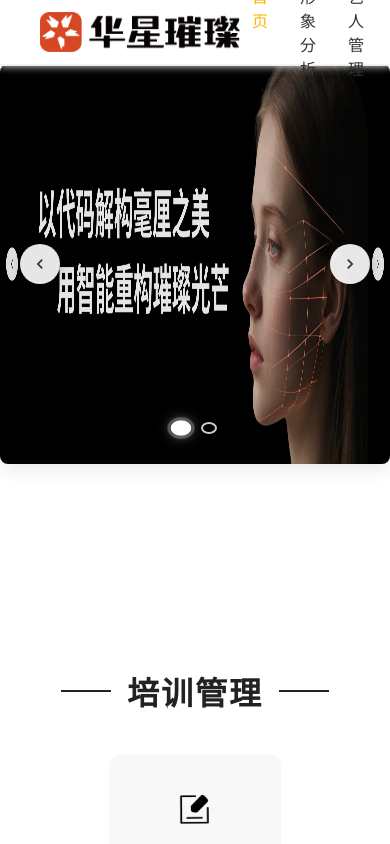
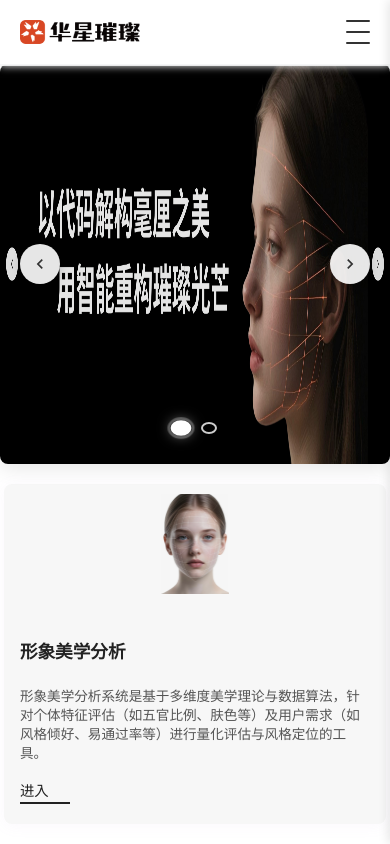
Before and after one commit to xxxfengsu/web2Android, a React (Vite) app: page / in a window 390 px wide. Built offline with nearby package versions, Linux system fonts and the light colour scheme; sample sign-in values are in the browser's storage.

Commit message:
feat: components: header and home page adapt mobile style

```diff
--- a/src/compoents/Header/Header.less
+++ b/src/compoents/Header/Header.less
@@ -35,9 +35,18 @@
       font-size: 16px;
       color: #333;
       cursor: pointer;
+      padding: 8px 16px;
+      border-radius: 4px;
+      transition: all 0.3s ease;
+
+      &:hover {
+        background-color: #f5f5f5;
+      }
+
       &.active {
         color: #ffb400;
         font-weight: 500;
+        background-color: #fff8e1;
       }
     }
   }
@@ -52,6 +61,11 @@
       background-size: 100% 100%;
       background-repeat: no-repeat;
       cursor: pointer;
+      transition: transform 0.2s ease;
+
+      &:hover {
+        transform: scale(1.1);
+      }
     }
     .icon-user{
       background-image: url('/icon/icon_profile.png');
@@ -67,3 +81,190 @@
     }
   }
 }
+
+// 汉堡菜单按钮
+.hamburger-menu {
+  width: 24px;
+  height: 24px;
+  display: flex;
+  flex-direction: column;
+  justify-content: space-between;
+  cursor: pointer;
+  padding: 4px 0;
+
+  .hamburger-line {
+    width: 100%;
+    height: 2px;
+    background-color: #333;
+    border-radius: 2px;
+    transition: all 0.3s ease;
+    transform-origin: center;
+
+    &.open {
+      &:nth-child(1) {
+        transform: translateY(7px) rotate(45deg);
+      }
+      &:nth-child(2) {
+        opacity: 0;
+      }
+      &:nth-child(3) {
+        transform: translateY(-7px) rotate(-45deg);
+      }
+    }
+  }
+}
+
+// 抽屉遮罩层
+.drawer-overlay {
+  position: fixed;
+  top: 0;
+  left: 0;
+  width: 100%;
+  height: 100%;
+  background-color: rgba(0, 0, 0, 0.5);
+  z-index: 998;
+  opacity: 0;
+  visibility: hidden;
+  transition: all 0.3s ease;
+
+  &.open {
+    opacity: 1;
+    visibility: visible;
+  }
+}
+
+// 抽屉主体
+.drawer {
+  position: fixed;
+  top: 0;
+  right: -300px;
+  width: 300px;
+  height: 100%;
+  background: #fff;
+  z-index: 999;
+  transition: right 0.3s ease;
+  box-shadow: -2px 0 10px rgba(0, 0, 0, 0.1);
+  display: flex;
+  flex-direction: column;
+
+  &.open {
+    right: 0;
+  }
+}
+
+// 抽屉头部
+.drawer-header {
+  display: flex;
+  justify-content: space-between;
+  align-items: center;
+  padding: 20px;
+  border-bottom: 1px solid #e0e0e0;
+  background: #f8f9fa;
+
+  h3 {
+    margin: 0;
+    font-size: 18px;
+    font-weight: 600;
+    color: #333;
+  }
+
+  .close-btn {
+    width: 30px;
+    height: 30px;
+    border-radius: 50%;
+    background: #f0f0f0;
+    display: flex;
+    align-items: center;
+    justify-content: center;
+    cursor: pointer;
+    font-size: 20px;
+    color: #666;
+    transition: all 0.2s ease;
+
+    &:hover {
+      background: #e0e0e0;
+      color: #333;
+    }
+  }
+}
+
+// 抽屉内容
+.drawer-content {
+  flex: 1;
+  padding: 20px 0;
+  overflow-y: auto;
+}
+
+// 抽屉菜单项
+.drawer-menu-item {
+  padding: 16px 20px;
+  font-size: 16px;
+  color: #333;
+  cursor: pointer;
+  border-bottom: 1px solid #f0f0f0;
+  transition: all 0.2s ease;
+
+  &:hover {
+    background-color: #f5f5f5;
+    padding-left: 25px;
+  }
+
+  &.active {
+    color: #ffb400;
+    font-weight: 500;
+    background-color: #fff8e1;
+    border-left: 3px solid #ffb400;
+  }
+
+  &:last-child {
+    border-bottom: none;
+  }
+}
+
+// 抽屉图标区域
+.drawer-icons {
+  margin-top: 30px;
+  padding-top: 20px;
+  border-top: 1px solid #e0e0e0;
+}
+
+.drawer-icon-item {
+  display: flex;
+  align-items: center;
+  padding: 12px 20px;
+  cursor: pointer;
+  transition: all 0.2s ease;
+
+  &:hover {
+    background-color: #f5f5f5;
+  }
+
+  i {
+    width: 20px;
+    height: 20px;
+    background-size: 100% 100%;
+    background-repeat: no-repeat;
+    margin-right: 12px;
+  }
+
+  span {
+    font-size: 14px;
+    color: #666;
+  }
+}
+
+// 移动端适配
+@media (max-width: 768px) {
+  .header {
+    padding: 0 20px;
+
+    .header-left .logo {
+      width: 120px;
+      height: 24px;
+    }
+
+    .header-center {
+      display: none;
+    }
+  }
+}
--- a/src/compoents/Header/Header.tsx
+++ b/src/compoents/Header/Header.tsx
@@ -2,10 +2,13 @@ import { useEffect, useState } from 'react';
 import './Header.less';
 import { useNavigate, useLocation } from 'react-router-dom';
 import { useMemo } from 'react';
+
 export default function Header() {
   const navigate = useNavigate();
   const location = useLocation();
   const [activeIndex, setActiveIndex] = useState(0);
+  const [isMobile, setIsMobile] = useState(false);
+  const [isDrawerOpen, setIsDrawerOpen] = useState(false);
   const menuList = [
     '首页',
     '形象分析',
@@ -21,6 +24,18 @@ export default function Header() {
     ''
   ], []);
 
+  // 检测移动端
+  useEffect(() => {
+    const checkMobile = () => {
+      setIsMobile(window.innerWidth <= 768);
+    };
+
+    checkMobile();
+    window.addEventListener('resize', checkMobile);
+
+    return () => window.removeEventListener('resize', checkMobile);
+  }, []);
+
   useEffect(() => {
     const idx = menuRoutes.findIndex((route: string) => route && location.pathname === route);
     setActiveIndex(idx === -1 ? 0 : idx);
@@ -29,13 +44,25 @@ export default function Header() {
   function setActive(idx: number) {
     if (menuRoutes[idx]) {
       navigate(menuRoutes[idx]);
+      setIsDrawerOpen(false); // 点击菜单项后关闭抽屉
     }
   }
-  return <div className="header">
+
+  function toggleDrawer() {
+    setIsDrawerOpen(!isDrawerOpen);
+  }
+
+  function closeDrawer() {
+    setIsDrawerOpen(false);
+  }
+  return <>
+    <div className="header">
       <div className="header-left">
         <img src="/logoWithTitle.png" alt="logo" className="logo" />
+      </div>
 
-  </div>
+      {/* 桌面端菜单 */}
+      {!isMobile && (
         <div className="header-center">
           {menuList.map((item, idx) => (
             <div
@@ -47,10 +74,72 @@ export default function Header() {
             </div>
           ))}
         </div>
+      )}
+
       <div className="header-right">
+        {!isMobile && (
+          <>
             <i className="icon-user"></i>
             <i className="icon-heart"></i>
             <i className="icon-cart"></i>
+          </>
+        )}
+
+        {/* 移动端汉堡菜单按钮 */}
+        {isMobile && (
+          <div className="hamburger-menu" onClick={toggleDrawer}>
+            <div className={`hamburger-line ${isDrawerOpen ? 'open' : ''}`}></div>
+            <div className={`hamburger-line ${isDrawerOpen ? 'open' : ''}`}></div>
+            <div className={`hamburger-line ${isDrawerOpen ? 'open' : ''}`}></div>
+          </div>
+        )}
       </div>
     </div>
+
+    {/* 移动端抽屉菜单 */}
+    {isMobile && (
+      <>
+        {/* 遮罩层 */}
+        <div
+          className={`drawer-overlay ${isDrawerOpen ? 'open' : ''}`}
+          onClick={closeDrawer}
+        ></div>
+
+        {/* 抽屉内容 */}
+        <div className={`drawer ${isDrawerOpen ? 'open' : ''}`}>
+          <div className="drawer-header">
+            <h3>菜单</h3>
+            <div className="close-btn" onClick={closeDrawer}>×</div>
+          </div>
+
+          <div className="drawer-content">
+            {menuList.map((item, idx) => (
+              <div
+                key={item}
+                className={`drawer-menu-item${activeIndex === idx ? ' active' : ''}`}
+                onClick={() => setActive(idx)}
+              >
+                {item}
+              </div>
+            ))}
+
+            <div className="drawer-icons">
+              <div className="drawer-icon-item">
+                <i className="icon-user"></i>
+                <span>个人中心</span>
+              </div>
+              <div className="drawer-icon-item">
+                <i className="icon-heart"></i>
+                <span>我的收藏</span>
+              </div>
+              <div className="drawer-icon-item">
+                <i className="icon-cart"></i>
+                <span>购物车</span>
+              </div>
+            </div>
+          </div>
+        </div>
+      </>
+    )}
+  </>
 }
--- a/src/pages/home/Home.less
+++ b/src/pages/home/Home.less
@@ -27,6 +27,7 @@
   align-items: flex-start;
   gap: 24px;
   background: transparent;
+  flex-wrap: wrap;
 }
 .center-content {
   width: 80%;
@@ -133,29 +134,178 @@
   letter-spacing: 1px;
 }
 
-@media (max-width: 900px) {
+// 移动端优化 (768px以下)
+@media (max-width: 768px) {
   .center-content {
     flex-direction: column;
-    gap: 24px;
-    max-width: 98vw;
+    width: 95%;
+    gap: 20px;
+    padding: 30px 0;
+  }
+
+  .feature-card {
+    flex-direction: column;
+    margin-bottom: 20px;
+  }
+
+  .feature-left, .feature-right {
+    height: 180px;
+  }
+
+  .feature-img {
+    max-width: 70%;
+    max-height: 140px;
+  }
+
+  .feature-info {
+    padding: 24px 20px;
+  }
+
+  .feature-info h2 {
+    font-size: 1.3rem;
+    margin-bottom: 12px;
+  }
+
+  .feature-info p {
+    font-size: 0.9rem;
+    line-height: 1.5;
+    margin-bottom: 20px;
+  }
+
+  // 培训管理移动端优化
+  .training-content {
+    width: 95%;
+    margin: 30px auto;
+    display: grid;
+    grid-template-columns: repeat(2, 1fr);
+    gap: 16px;
+    justify-items: center;
+  }
+  .training-item {
+    width: 100%;
+    max-width: 160px;
+    height: 140px;
+    margin-bottom: 0;
+    transition: all 0.3s ease;
+  }
+  .training-item:hover {
+    transform: translateY(-2px) scale(1.02);
+  }
+  .training-item img {
+    width: 48px;
+    height: 48px;
+    margin-bottom: 12px;
+  }
+  .training-label {
+    font-size: 0.95rem;
+  }
+
+  // 案例展示移动端优化
+  .case-content {
+    width: 95%;
+    margin: 30px auto;
+    display: grid;
+    grid-template-columns: repeat(2, 1fr);
+    gap: 16px;
+    justify-items: center;
+  }
+  .case-item {
+    width: 100%;
+    max-width: 170px;
+    height: 200px;
+    margin-bottom: 0;
+    border-radius: 12px;
+    box-shadow: 0 4px 16px rgba(180,139,228,0.10);
+    transition: all 0.3s ease;
+  }
+  .case-item:hover {
+    transform: translateY(-2px) scale(1.02);
+  }
+  .case-img-group, .case-img-placeholder {
+    width: 85%;
+    height: 65%;
+    margin-top: 20px;
+    border-radius: 8px;
+  }
+  .case-fav {
+    top: 12px;
+    right: 12px;
+  }
+  .case-fav img {
+    width: 20px;
+    height: 20px;
+  }
+  .case-label {
+    margin: 12px 0 0 0;
+    font-size: 0.95rem;
+  }
+
+  // 视觉管理和关于我们移动端优化
+  .visual-content, .about-content {
+    flex-direction: column;
+    padding: 20px 16px;
+    gap: 20px;
+    width: 95%;
+    min-height: unset;
+    margin: 30px auto 40px auto;
+  }
+  .visual-img, .about-img {
+    width: 100%;
+  }
+  .visual-img img, .about-img img {
+    max-width: 100%;
+    max-height: 180px;
+    object-fit: contain;
+    position: static;
+    left: unset;
+    top: unset;
+  }
+  .visual-info, .about-info {
+    width: 100%;
+    align-items: center;
+    text-align: center;
+    padding: 0 20px;
+  }
+  .visual-info h3, .about-info h3 {
+    font-size: 1.2rem;
+  }
+  .visual-info p, .about-info p {
+    font-size: 0.95rem;
+    line-height: 1.6;
+  }
+}
+
+// 平板端适配 (769px - 1024px)
+@media (min-width: 769px) and (max-width: 1024px) {
+  .center-content {
+    display: flex;
+    width: 90%;
+    gap: 40px;
+    padding: 60px 0 80px 0;
+    flex-direction: row;
+    margin: 0 auto;
   }
   .feature-card {
-    flex-direction: column;
-    min-height: 0;
-  }
-  .feature-info {
-    padding: 24px 16px;
+    flex: 1;
+    min-height: 340px;
   }
   .training-content {
-    flex-wrap: wrap;
+    width: 90%;
+    gap: 20px;
     justify-content: center;
-    gap: 18px;
   }
   .training-item {
-    width: 44vw;
-    max-width: 180px;
-    min-width: 120px;
-    margin-bottom: 12px;
+    width: 140px;
+    height: 140px;
+  }
+  .case-content {
+    width: 90%;
+    gap: 24px;
+    justify-content: center;
+  }
+  .case-item {
+    width: 280px;
+    height: 360px;
   }
 }
 
@@ -166,6 +316,7 @@
   justify-content: space-between;
   align-items: flex-start;
   gap: 32px;
+  flex-wrap: wrap;
 }
 
 .case-item {
@@ -243,24 +394,7 @@
   font-weight: 500;
 }
 
-@media (max-width: 900px) {
-  .case-content {
-    flex-wrap: wrap;
-    justify-content: center;
-    gap: 18px;
-  }
-  .case-item {
-    width: 44vw;
-    max-width: 240px;
-    min-width: 140px;
-    height: 220px;
-    margin-bottom: 12px;
-  }
-  .case-img-group, .case-img-placeholder {
-    height: 60%;
-    margin-top: 24px;
-  }
-}
+
 
 .visual-content, .about-content {
   width: 80%;
@@ -342,20 +476,85 @@
   background: #b48be4;
 }
 
-@media (max-width: 900px) {
+// 小屏幕设备优化 (480px以下)
+@media (max-width: 480px) {
+  .center-content {
+    width: 98%;
+    padding: 20px 0 40px 0;
+    gap: 16px;
+  }
+
+  .feature-card {
+    margin-bottom: 16px;
+  }
+
+  .feature-left, .feature-right {
+    height: 140px;
+  }
+
+  .feature-img {
+    max-width: 65%;
+    max-height: 100px;
+  }
+
+  .feature-info {
+    padding: 20px 16px;
+  }
+
+  .feature-info h2 {
+    font-size: 1.1rem;
+    margin-bottom: 10px;
+  }
+
+  .feature-info p {
+    font-size: 0.85rem;
+    line-height: 1.4;
+    margin-bottom: 16px;
+  }
+
+  .feature-link {
+    font-size: 0.9rem;
+  }
+
+  .training-content {
+    width: 98%;
+    gap: 12px;
+  }
+  .training-item {
+    max-width: 140px;
+    height: 120px;
+  }
+  .training-item img {
+    width: 40px;
+    height: 40px;
+    margin-bottom: 8px;
+  }
+  .training-label {
+    font-size: 0.9rem;
+  }
+
+  .case-content {
+    width: 98%;
+    gap: 12px;
+  }
+  .case-item {
+    max-width: 150px;
+    height: 180px;
+  }
+  .case-img-group, .case-img-placeholder {
+    width: 88%;
+    height: 60%;
+    margin-top: 16px;
+  }
+  .case-label {
+    font-size: 0.9rem;
+  }
+
   .visual-content, .about-content {
-    flex-direction: column;
-    padding: 20px 8px;
-    gap: 18px;
-    width: 98vw;
-    min-height: unset;
-  }
-  .visual-img img, .about-img img {
-    max-width: 90vw;
-    max-height: 180px;
+    width: 98%;
+    padding: 16px 12px;
   }
   .visual-info, .about-info {
-    align-items: center;
-    text-align: center;
+    padding: 0 16px;
   }
 }
--- a/src/pages/home/Home.tsx
+++ b/src/pages/home/Home.tsx
@@ -8,8 +8,8 @@ export default function Home() {
   // 轮播图数据
   const bannerImages = [
     '/bg/LargeBanner.png',
+    '/bg/login_bg.png',
     // 你可以添加更多图片路径
-    '/bg/login_bg.png',
     // '/bg/banner3.png',
   ];
 
```
Lines whose indentation alone changed are shown as unchanged.
